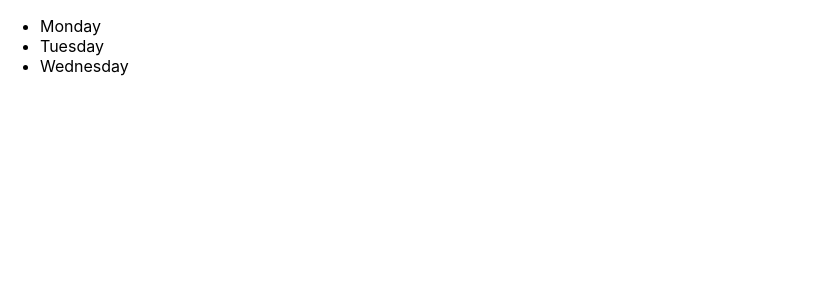
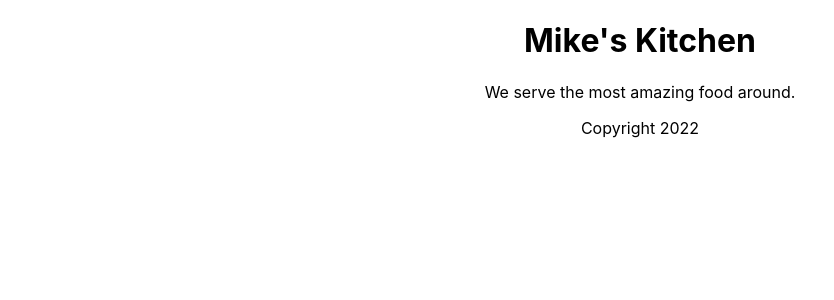
Before and after one commit to MikeB1234/Simple-React-App, a React (Create React App) app: page / in a window 1280 px wide. Shown: the top 300 px of the page, without its empty margins (0-834 px from the left). Built offline with nearby package versions, Linux system fonts and the light colour scheme.

Commit message:
create components with props in App.js

```diff
--- a/src/App.js
+++ b/src/App.js
@@ -1,23 +1,36 @@
 import logo from './logo.svg';
 import './App.css';
+
+function Header(props) {
+  return (
+    <header>
+      <h1>{props.name}'s Kitchen </h1>
+    </header>
+  )
+}
+
+function Body(props) {
+  return (
+    <section>
+      <p>We serve the most {props.adjective} food around.</p>
+    </section>
+  )
+}
+
+function Footer(props) {
+  return (
+    <footer>
+      <p>Copyright {props.year}</p>
+    </footer>
+  )
+}
 
 function App() {
   return (
     <div className="App">
-      <header className="App-header">
-        <img src={logo} className="App-logo" alt="logo" />
-        <p>
-          Edit <code>src/App.js</code> and save to reload.
-        </p>
-        <a
-          className="App-link"
-          href="https://reactjs.org"
-          target="_blank"
-          rel="noopener noreferrer"
-        >
-          Learn React
-        </a>
-      </header>
+      <Header name="Mike" />
+      <Body adjective="amazing" />
+      <Footer year={new Date().getFullYear()} />
     </div>
   );
 }
--- a/src/index.js
+++ b/src/index.js
@@ -1,12 +1,9 @@
 import React from 'react';
 import ReactDOM from 'react-dom';
 import './index.css';
+import App from "./App"
 
 ReactDOM.render(
-  <ul>
-    <li>Monday</li>
-    <li>Tuesday</li>
-    <li>Wednesday</li>
-  </ul>,
+  <App />,
   document.getElementById('root')
 );
```
